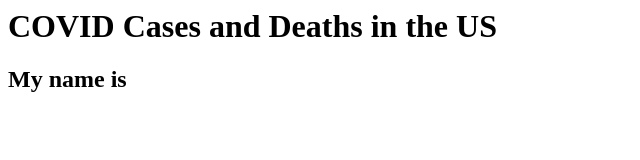
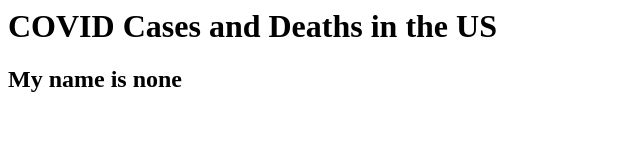
Before and after one commit to abiloka/narrativeVisual, a plain HTML site: page index.html in a window 1280 px wide. Shown: the full height of the page, 0-640 px from the left. Drawn offline with Linux system fonts and the light colour scheme.

Commit message:
Update index.html

```diff
--- a/index.html
+++ b/index.html
@@ -1,2 +1,2 @@
 <h1>COVID Cases and Deaths in the US</h1>
-<h2>My name is <span id="name"></span></h2>
+<h2>My name is none <span id="name"></span></h2>
```
